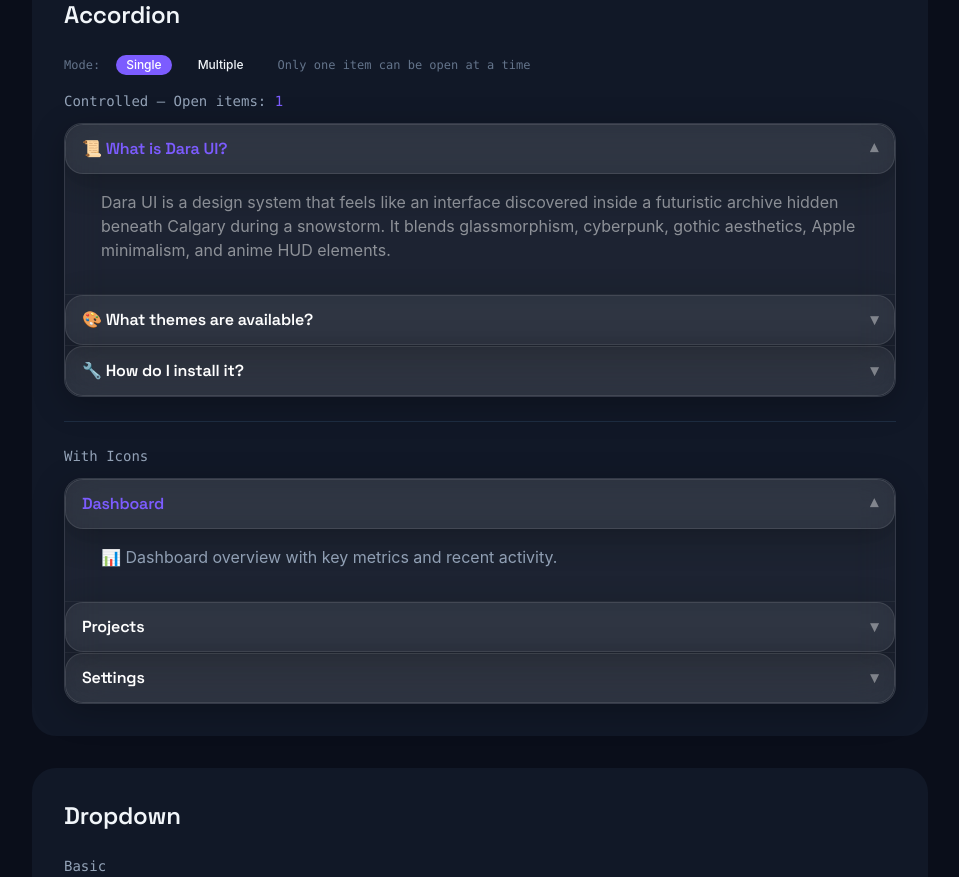
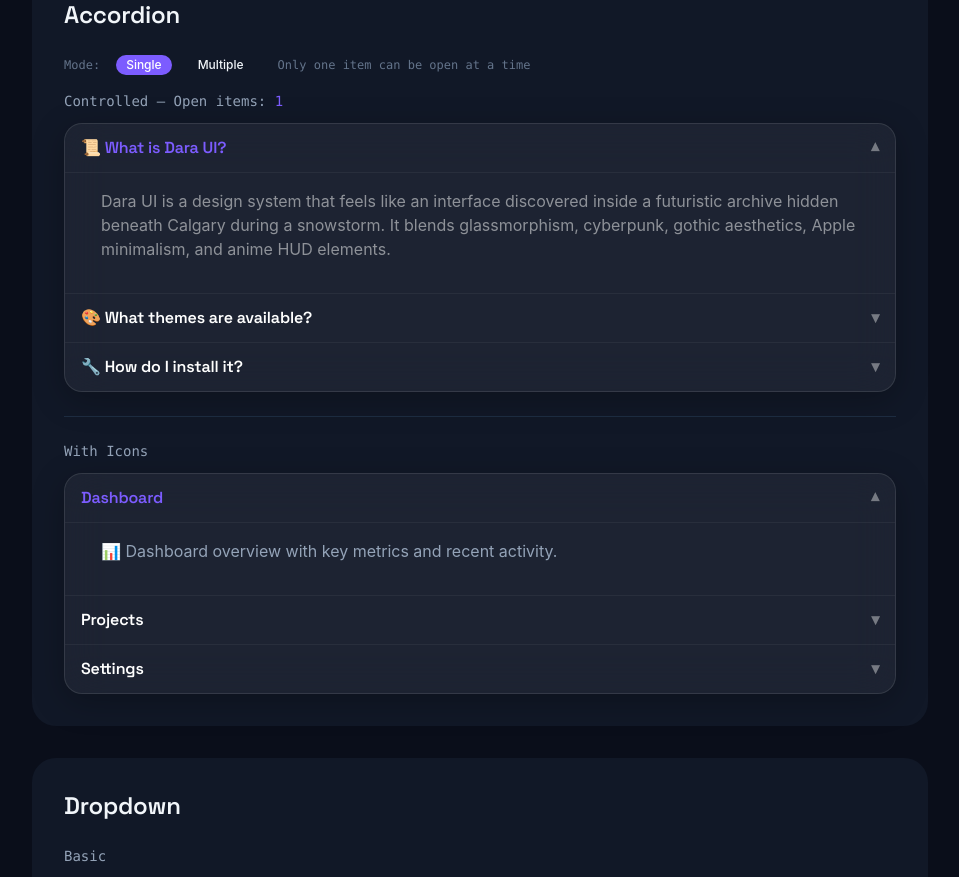
Before and after one commit to idarigan/dara-ui, a React (Vite) app: page / in a window 1280 px wide. Shown: the part 1060-1937 px from the top of the page, without its empty margins (160-1119 px from the left). Built offline with nearby package versions, Linux system fonts and the light colour scheme; a web font is replaced by a local one.

Commit message:
fix(Accordion): fix border duplication on trigger button
- Remove border from container div
- Add conditional border only on button when open
- Prevent duplicate border rendering

```diff
--- a/src/components/Accordion/Accordion.tsx
+++ b/src/components/Accordion/Accordion.tsx
@@ -19,10 +19,6 @@ export interface AccordionProps {
   size?: "sm" | "md" | "lg";
 }
 
-/**
- * Dara UI Accordion - matching original demo styling
- * Uses simple max-height animation like the original
- */
 export const Accordion: React.FC<AccordionProps> = ({
   items,
   openItems: controlledOpenItems,
@@ -65,7 +61,7 @@ export const Accordion: React.FC<AccordionProps> = ({
     [openItems, multiple, isControlled, onOpenChange],
   );
 
-  // Size styles - from original demo
+  // Size styles
   const sizeStyles = {
     sm: "px-3 py-2 text-sm",
     md: "px-4 py-3 text-base",
@@ -91,7 +87,7 @@ export const Accordion: React.FC<AccordionProps> = ({
         else if (isFirst) radiusClass = "rounded-t-[--radius-md]";
         else if (isLast) radiusClass = "rounded-b-[--radius-md]";
 
-        // Glass styles from original demo
+        // Glass styles
         const glassStyles = glass
           ? "glass hover:bg-white/10"
           : "bg-[#1a2332] hover:bg-[#1f2a3f]";
@@ -105,7 +101,7 @@ export const Accordion: React.FC<AccordionProps> = ({
               ${radiusClass}
             `}
           >
-            {/* Trigger button - matches original demo */}
+            {/* Trigger button */}
             <button
               onClick={() => toggleItem(item.id)}
               disabled={item.disabled}
@@ -114,9 +110,8 @@ export const Accordion: React.FC<AccordionProps> = ({
                 font-heading font-semibold
                 transition-colors duration-180
                 ${sizeStyles[size]}
-                ${glassStyles}
                 ${item.disabled ? "opacity-50 cursor-not-allowed" : "cursor-pointer"}
-                ${isOpen ? "text-[#7c5cff]" : "text-white"}
+                ${isOpen ? "text-[#7c5cff] " : "text-white"}
                 hover:bg-white/5
                 focus:outline-none
               `}
@@ -138,7 +133,7 @@ export const Accordion: React.FC<AccordionProps> = ({
             <div
               className={`
                 accordion-content
-                ${isOpen ? "open" : ""}
+                ${isOpen ? "open border-t border-white/5" : ""}
               `}
             >
               <div className={`${contentSizeStyles[size]} text-white/50`}>
```
